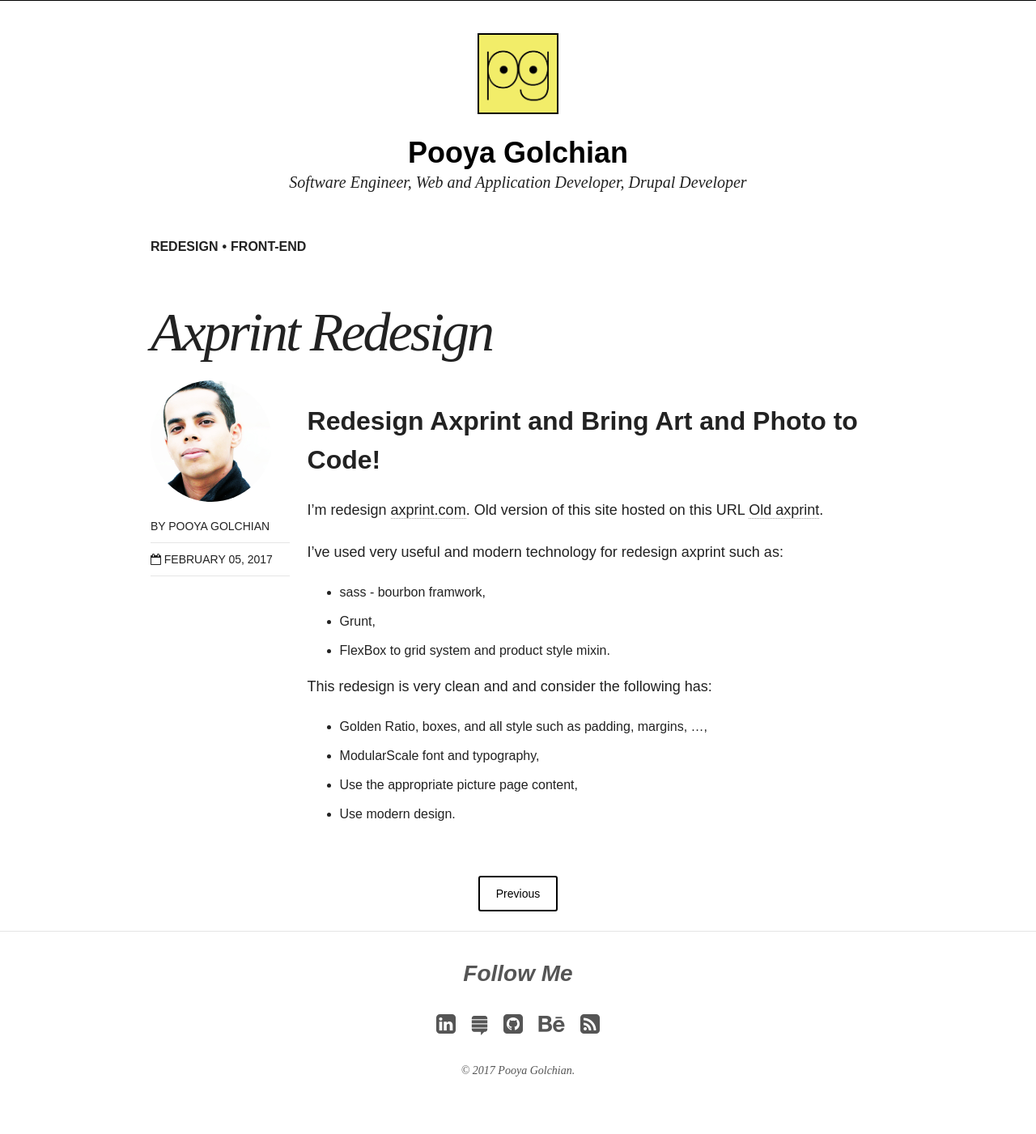
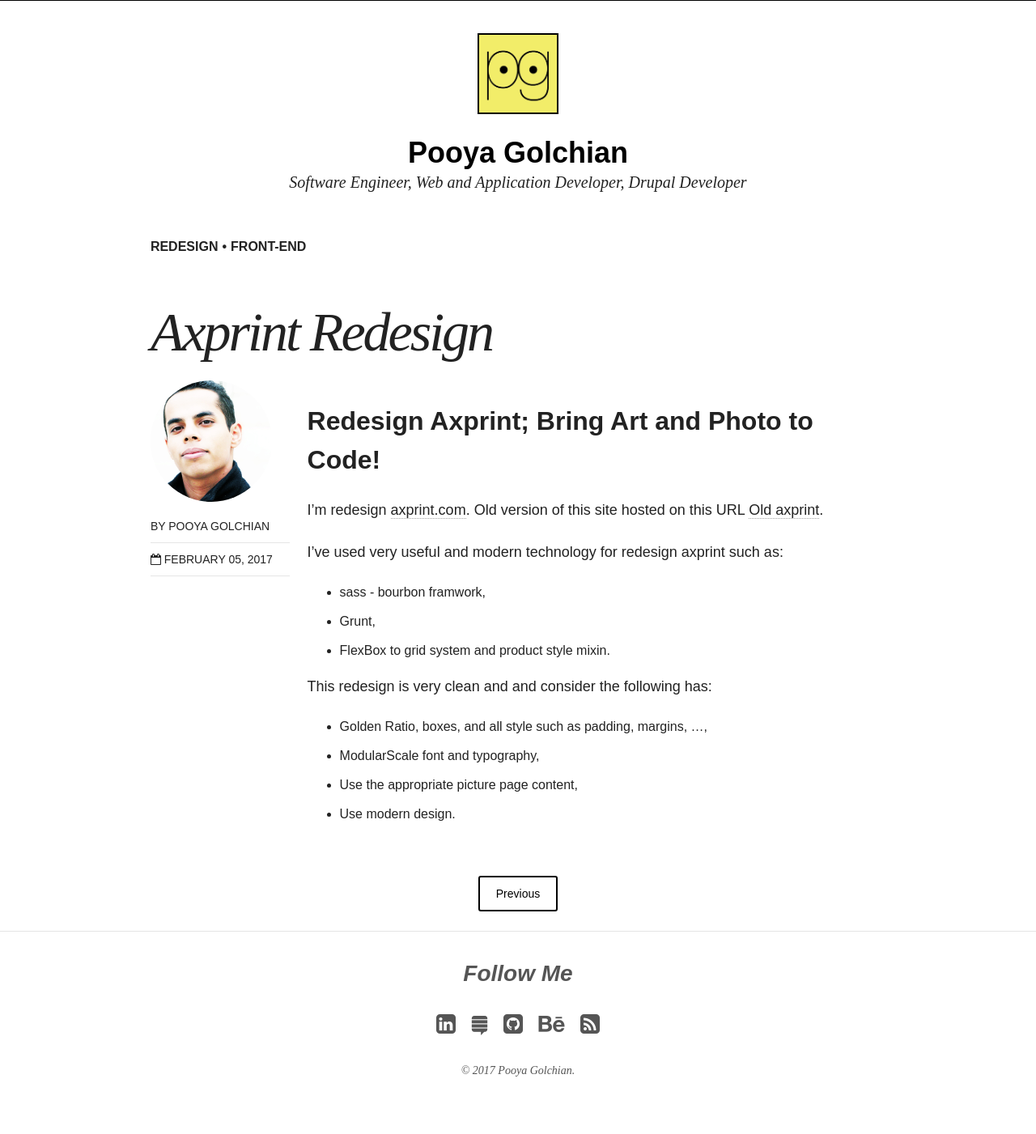
Before and after one commit to pooyagolchian/jekyll-theme, a Jekyll site: the page built from _posts/blog/2017-02-06-axprint-redesign.md, in a window 1280 px wide. Shown: the whole page at 81% size. Built offline with Jekyll 4.4.1, drawn with Linux system fonts in a browser that asks for light colours; nearby versions of some CDN libraries.

Commit message:
update post blog axprint-redesign

```diff
--- a/_posts/blog/2017-02-06-axprint-redesign.md
+++ b/_posts/blog/2017-02-06-axprint-redesign.md
@@ -10,7 +10,7 @@ image:
 date: 2017-02-06T01:06:22+03:30
 ---
 
-## Redesign Axprint and Bring Art and Photo to Code!
+## Redesign Axprint; Bring Art and Photo to Code!
 
 I'm redesign [axprint.com](http://axprint.com). Old version of this site hosted on this URL [Old axprint](http://www.axprint.com:8085).
 
```
